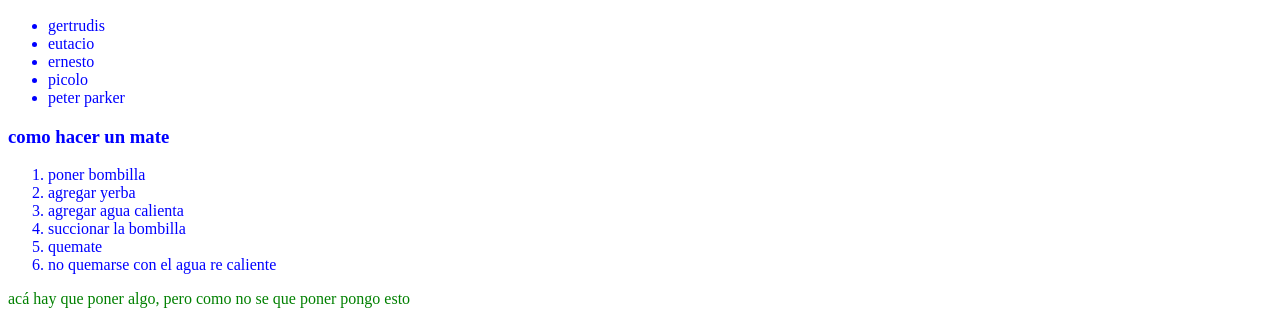
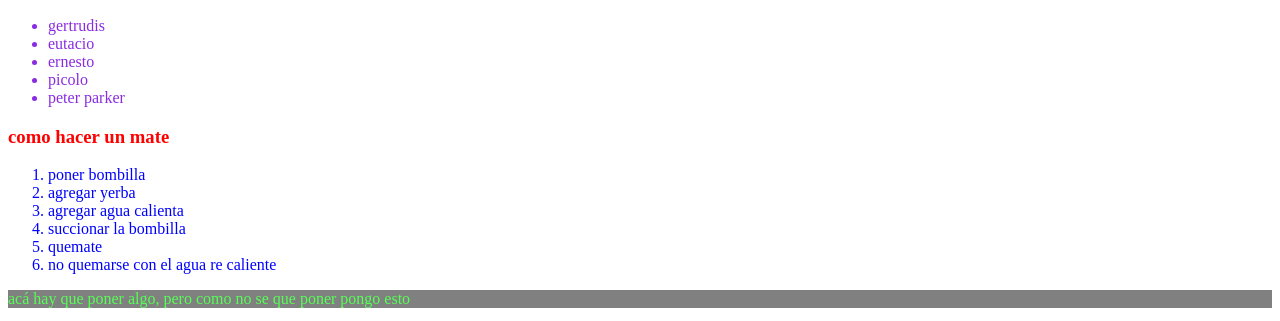
Before and after one commit to federicoR7/clases-utn, a plain HTML site: page clase 2/index.html in a window 1280 px wide. Shown: the part 479-800 px from the top of the page. Drawn offline with Linux system fonts and the light colour scheme.

Commit message:
cambios css

```diff
--- a/clase 2/estilos.css
+++ b/clase 2/estilos.css
@@ -5,5 +5,11 @@ body{
     color:red
 }
 #verde{
-    color:green
+    color:rgb(85, 255, 85)
 }
+#verde{
+    background-color: grey;
+}
+#violeta{
+    color:blueviolet
+}
--- a/clase 2/index.html
+++ b/clase 2/index.html
@@ -10,10 +10,15 @@
 <header>
     <h1 class="rojo">esta es una página de prueba</h1>
 </header>
+
+<section>
 <h2 class="rojo">vamos a ir mejorandola de a poco</h2>
     <p>soy de buenos aires, zona norte. esta es mi primera vez programando una página web</p>
     <iframe width="560" height="315" src="https://www.youtube.com/embed/3ssL8vx7Xhg?si=Kass_8KWVNnCqV67" title="YouTube video player" frameborder="0" allow="accelerometer; autoplay; clipboard-write; encrypted-media; gyroscope; picture-in-picture; web-share" referrerpolicy="strict-origin-when-cross-origin" allowfullscreen></iframe>
    <img src="./imagenes/images.jpg" alt="imagen de shrek">
+</section>
+
+<div id="violeta">
    <ul>
     <li>gertrudis</li>
     <li>eutacio</li>
@@ -21,7 +26,9 @@
     <li>picolo</li>
     <li>peter parker</li>
    </ul>
-<h3>como hacer un mate</h3>
+</div>
+
+    <h3 class="rojo">como hacer un mate</h3>
         <ol>
         <li>poner bombilla</li>
         <li>agregar yerba</li>
```
Lines whose indentation alone changed are shown as unchanged.
